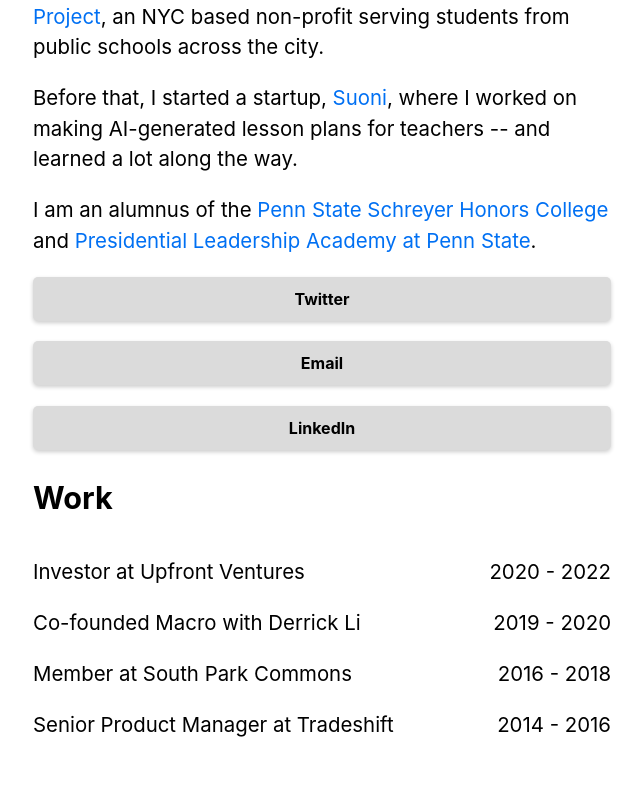
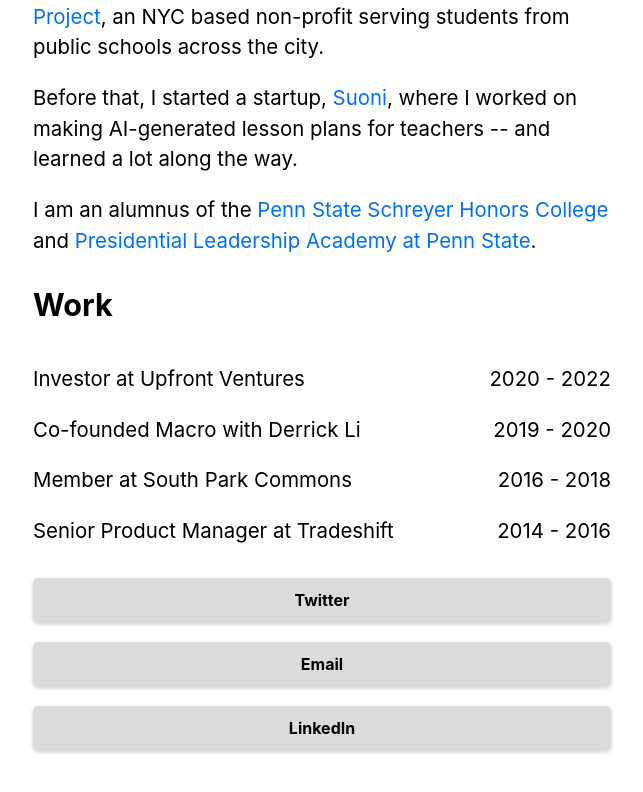
Before and after one commit to dvdhutch/dvdhutch-personal-site, a Next.js app: page / in a window 1280 px wide. Shown: the part 1360-2152 px from the top of the page, without its empty margins (318-961 px from the left). Built offline with nearby package versions, Linux system fonts and the light colour scheme.

Commit message:
Update index.js

```diff
--- a/pages/index.js
+++ b/pages/index.js
@@ -32,9 +32,6 @@
         <p> Before that, I started a startup, <a href="https://www.suoni.co">Suoni</a>, where I worked on making AI-generated lesson plans for teachers -- and learned a lot along the way.</p>
         <p> I am an alumnus of the <a href="https://www.shc.psu.edu">Penn State Schreyer Honors College</a> and <a href="https://www.academy.psu.edu">Presidential Leadership Academy at Penn State</a>.
         </p>
-        <p> <a class='button' href="https://twitter.com/dvdhutch">Twitter</a></p>
-        <p> <a class='button' href="mailto:davidmhutchinson@hotmail.com">Email</a></p>
-        <p> <a class='button' href="https://www.linkedin.com/in/dvdhutch/">LinkedIn</a></p>
       </section>
 
       <section className={utilStyles.headingMd}>
@@ -57,6 +54,9 @@
       <div className={utilStyles.workDate}>2014 - 2016</div>
     </div>
   </div>
+  <p> <a class='button' href="https://twitter.com/dvdhutch">Twitter</a></p>
+        <p> <a class='button' href="mailto:davidmhutchinson@hotmail.com">Email</a></p>
+        <p> <a class='button' href="https://www.linkedin.com/in/dvdhutch/">LinkedIn</a></p>
 </section>
 
 
```
